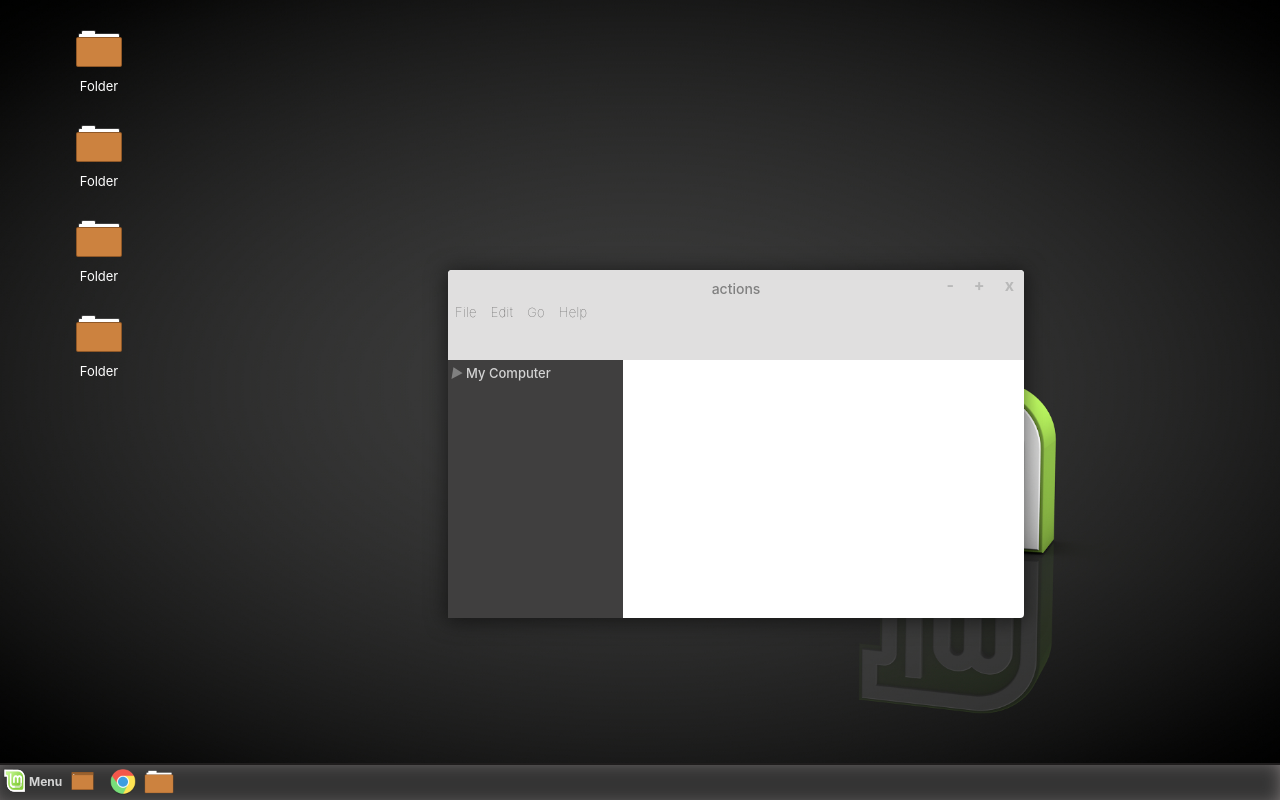
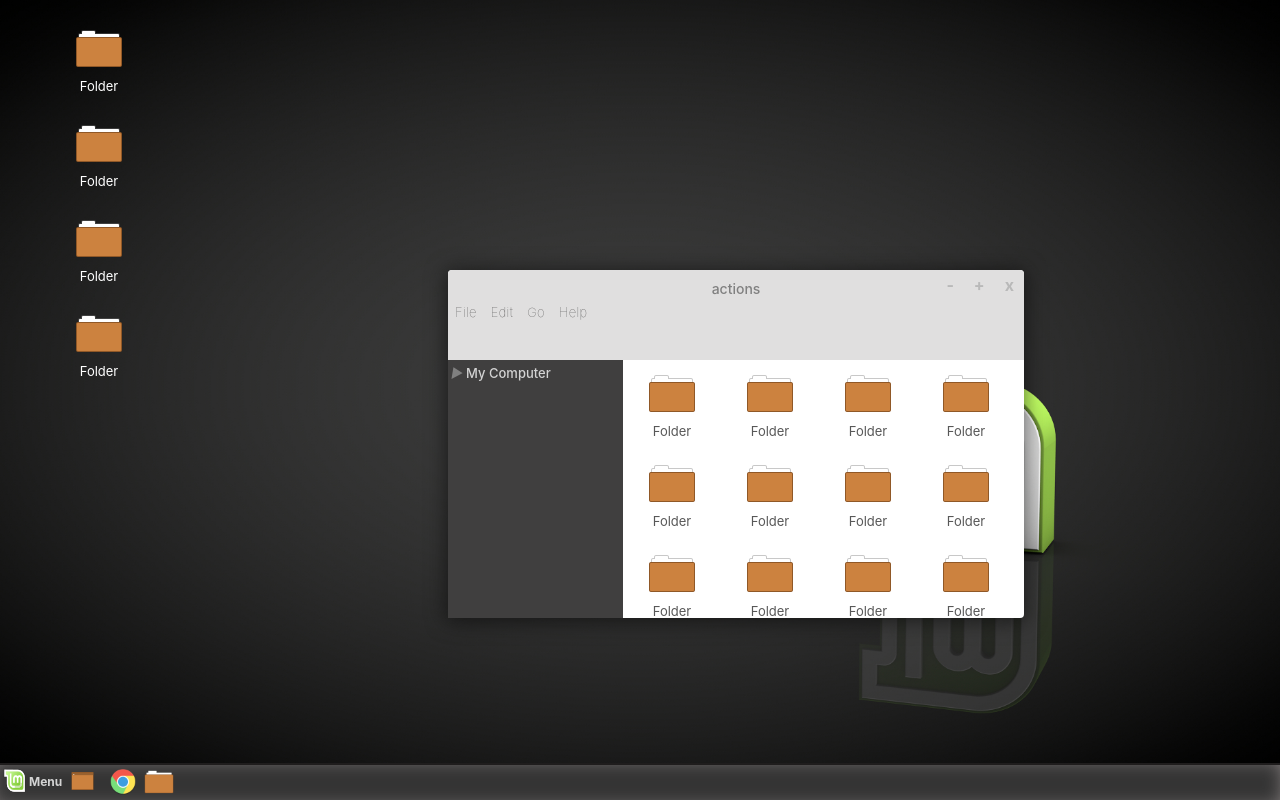
Before and after one commit to taihelsel/portfolio, a React (Create React App) app: page / in a window 1280 px wide. Built offline with nearby package versions, Linux system fonts and the light colour scheme.

Commit message:
added test folders to explorer

```diff
--- a/src/components/Explorer/Explorer.css
+++ b/src/components/Explorer/Explorer.css
@@ -8,6 +8,8 @@
     left:35%;
     border-radius: 4px;
     z-index: 15;
+    min-width:375px;
+    min-height:290px;
 }
 .explorer-head{
     height: 90px;
@@ -71,6 +73,7 @@
     position: relative;
 }
 .explorer-sidebar{
+    float:left;
     width:175px;
     height: 100%;
     background-color:#403f3f;
@@ -119,3 +122,23 @@
 .explorer-sidebar-items li:hover{
     background-color:#a9a3a32e;
 }
+.explorer-content{
+    margin:0;
+    padding:0;
+    list-style:none;
+    text-align:left;
+    width:calc(100% - 175px);
+    height:100%;
+    float:right;
+    overflow-y: scroll;
+}
+.explorer-content li{
+    display:inline-block;
+    padding:10px 25px;
+}
+.explorer-content li h3{
+    color:#585858;
+}
+.explorer-content .medium-icon:hover h3{
+    background-color:transparent;
+}
--- a/src/components/Explorer/Explorer.js
+++ b/src/components/Explorer/Explorer.js
@@ -1,6 +1,7 @@
 import React, { Component } from 'react';
 import './Explorer.css';
 
+import MediumIcon from "../MediumIcon/MediumIcon.js";
 import SettingsDropDown from "../SettingsDropDown/SettingsDropDown.js";
 class Explorer extends Component {
   constructor() {
@@ -148,10 +149,10 @@ class Explorer extends Component {
     let icon = e.currentTarget.getElementsByClassName("explorer-sidebar-section-icon")[0];
     if (icon.innerHTML === "\u25BA") {
       icon.innerHTML = "\u25BC";
-      e.currentTarget.getElementsByClassName("explorer-sidebar-items")[0].style.display="block";
-    } else if(target.classList.contains("explorer-sidebar-section-head")||target.classList.contains("explorer-sidebar-section-icon")) {
+      e.currentTarget.getElementsByClassName("explorer-sidebar-items")[0].style.display = "block";
+    } else if (target.classList.contains("explorer-sidebar-section-head") || target.classList.contains("explorer-sidebar-section-icon")) {
       icon.innerHTML = "\u25BA";
-      e.currentTarget.getElementsByClassName("explorer-sidebar-items")[0].style.display="none";
+      e.currentTarget.getElementsByClassName("explorer-sidebar-items")[0].style.display = "none";
     }
   }
   render() {
@@ -195,6 +196,56 @@ class Explorer extends Component {
               </ul>
             </li>
           </ul>
+          <ul className="explorer-content">
+            <li>
+              <MediumIcon />
+            </li>
+            <li>
+              <MediumIcon />
+            </li>
+            <li>
+              <MediumIcon />
+            </li>
+            <li>
+              <MediumIcon />
+            </li>
+            <li>
+              <MediumIcon />
+            </li>
+            <li>
+              <MediumIcon />
+            </li>
+            <li>
+              <MediumIcon />
+            </li>
+            <li>
+              <MediumIcon />
+            </li>
+            <li>
+              <MediumIcon />
+            </li>
+            <li>
+              <MediumIcon />
+            </li>
+            <li>
+              <MediumIcon />
+            </li>
+            <li>
+              <MediumIcon />
+            </li>
+            <li>
+              <MediumIcon />
+            </li>
+            <li>
+              <MediumIcon />
+            </li>
+            <li>
+              <MediumIcon />
+            </li>
+            <li>
+              <MediumIcon />
+            </li>
+          </ul>
         </div>
       </div>
     );
```
